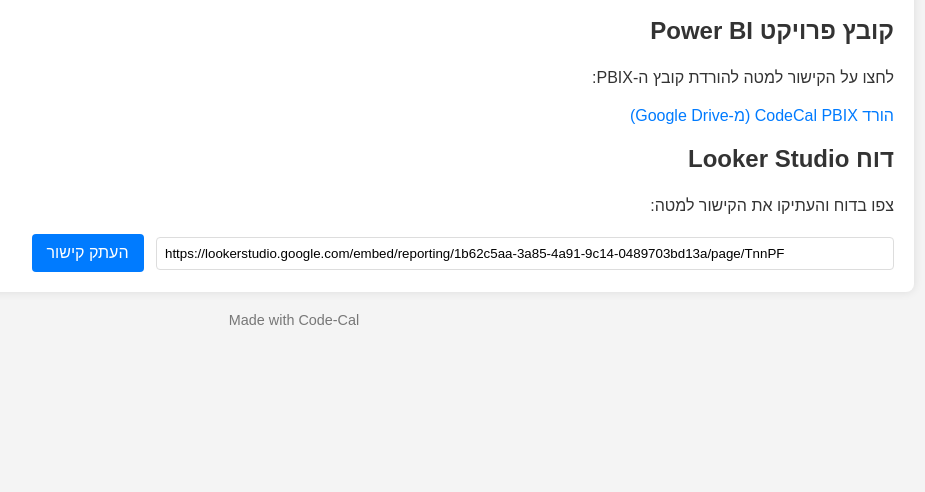
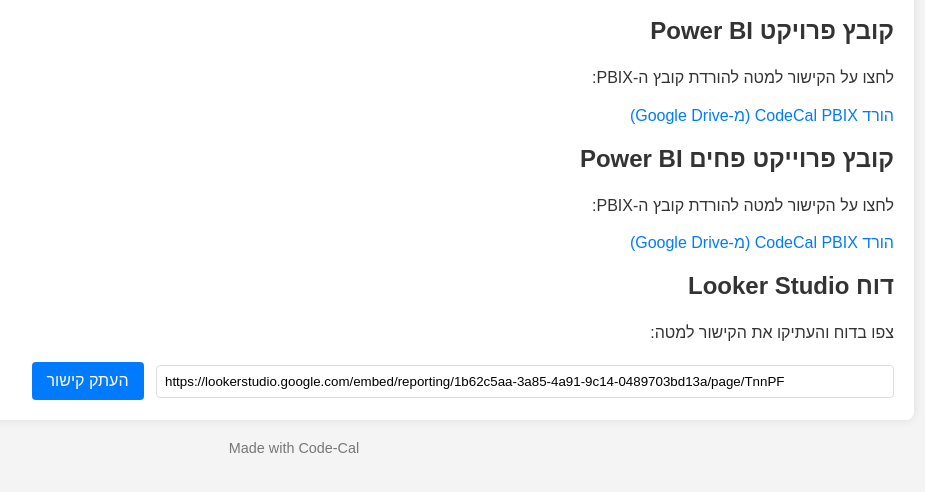
Before and after one commit to annaorg01/dev_mod2, a plain HTML site: page index.html in a window 1280 px wide. Shown: the part 148-640 px from the top of the page, without its empty margins (346-1271 px from the left). Drawn offline with Linux system fonts and the light colour scheme.

Commit message:
Update index.html

```diff
--- a/index.html
+++ b/index.html
@@ -67,6 +67,11 @@
             <p>לחצו על הקישור למטה להורדת קובץ ה-PBIX:</p>
             <a href="https://drive.google.com/uc?export=download&id=1lWXOcWRjAsxrMOOf_NWqjzxS8KFO8Gu0" target="_blank">הורד CodeCal PBIX (מ-Google Drive)</a>
         </div>
+              <div class="link-section">
+            <h2>קובץ פרוייקט פחים Power BI</h2>
+            <p>לחצו על הקישור למטה להורדת קובץ ה-PBIX:</p>
+            <a href="https://drive.google.com/file/d/1qyFPbtW-qICNSqj9gBt5M2kZnWJhQiPo/view?usp=sharing" target="_blank">הורד CodeCal PBIX (מ-Google Drive)</a>
+        </div>
 
         <div class="link-section">
             <h2>דוח Looker Studio</h2>
```
